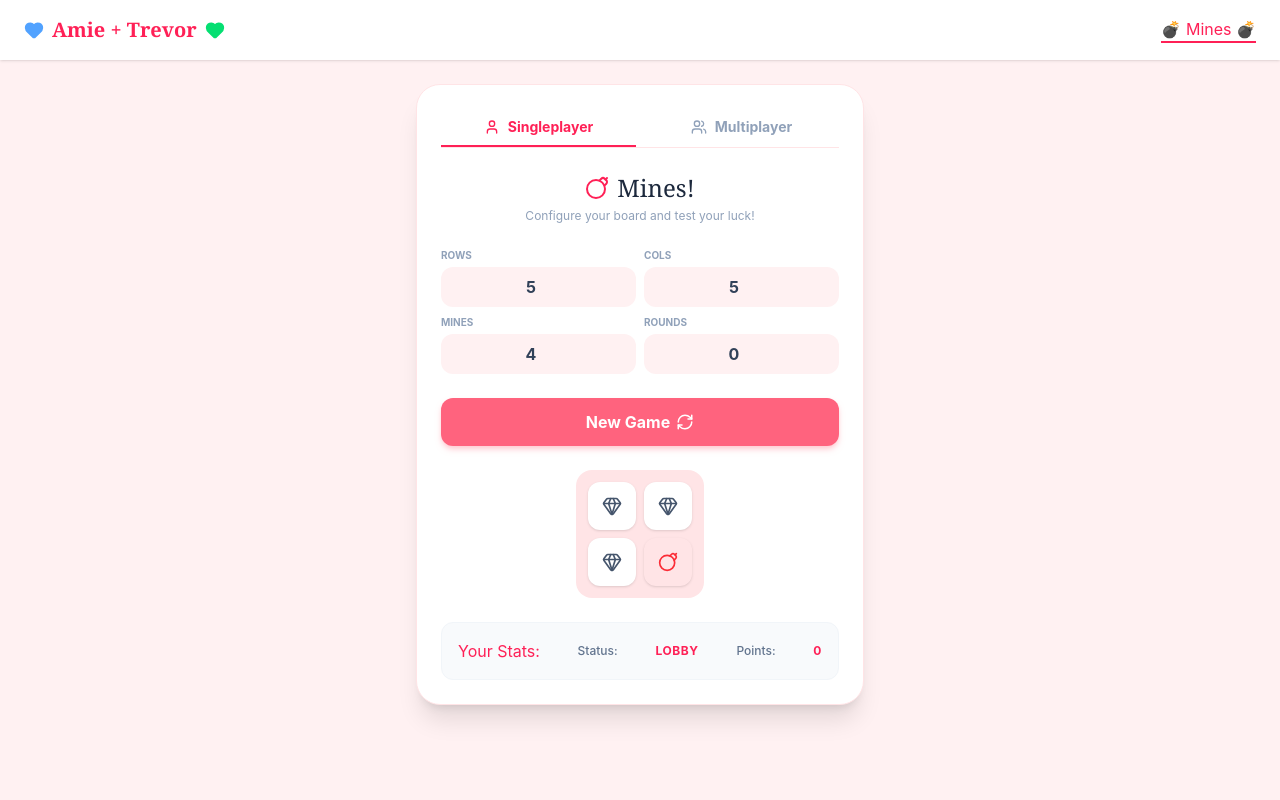
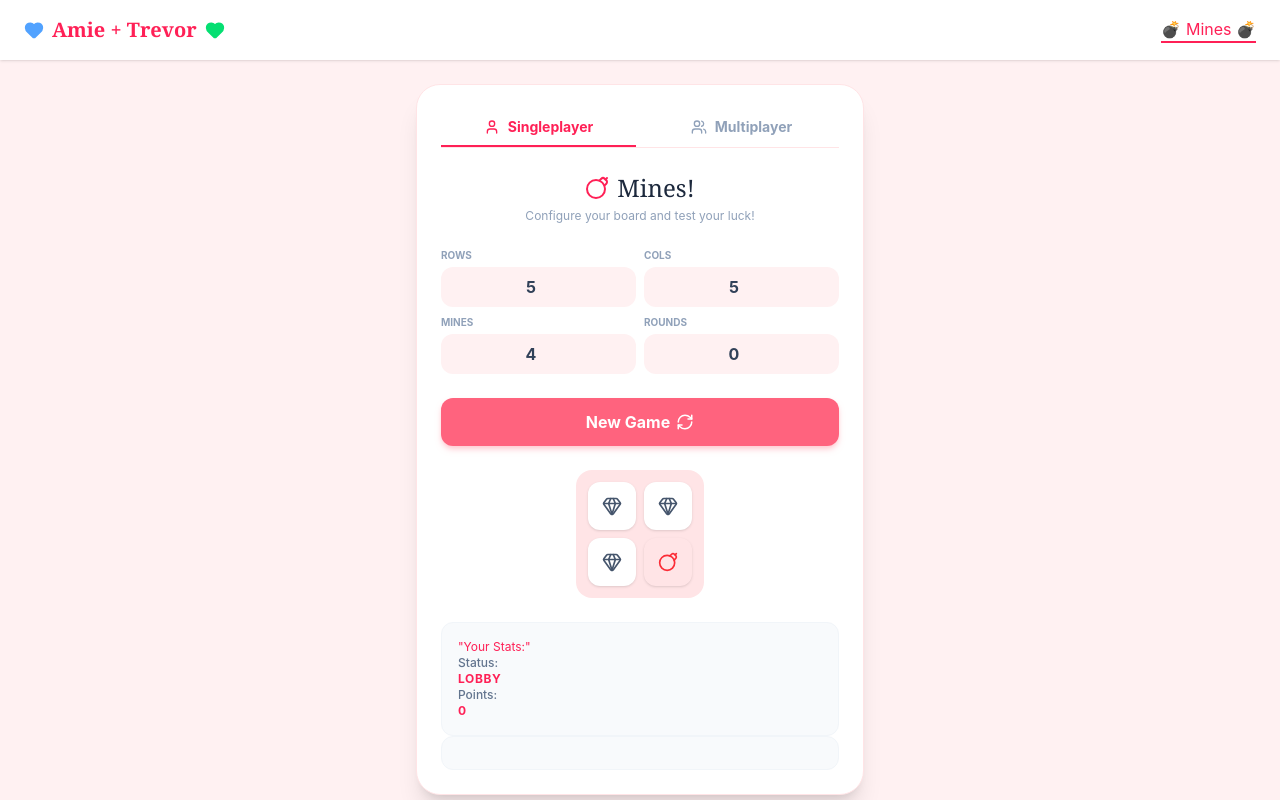
Before and after one commit to 4treess/amie, a React (Vite) app: page /mines in a window 1280 px wide. Built offline with nearby package versions, Linux system fonts and the light colour scheme.

Commit message:
Major visual changes that may not work

```diff
--- a/src/Mines.jsx
+++ b/src/Mines.jsx
@@ -516,9 +516,29 @@ const Mines = () => {
             </div>
 
             {/* SCORE / STATUS DISPLAY */}
-            <div className="bg-slate-50 p-4 rounded-xl flex items-center justify-between border border-slate-100 text-rose-500">
-              {activeTab === 'multiplayer'? nickname : "Your Stats:"}
-              <div className="flex items-center gap-2 text-xs text-slate-500 font-medium">
+
+            <div className="bg-slate-50 p-4 rounded-xl flex items-center justify-between border border-slate-100 text-rose-500 text-xs">
+              {activeTab === 'multiplayer'? Object.values(playersList).sort((a, b) => a.score - b.score).map(({nickname, status, score}) => {
+                <div>{nickname}
+                  <div className="flex items-center gap-2 text-xs text-slate-500 font-medium">
+                    Status:
+                  </div>
+                  <span className="text-xs font-bold text-rose-500 uppercase tracking-wider">
+                    {status}
+                  </span>
+                  <div className={`${roundsCount === 0 ? "absolute text-transparent" : "flex items-center gap-2 text-xs text-slate-500 font-medium" }`}>
+                    Round:
+                  </div>
+                  <span className={`${roundsCount === 0 ? "absolute text-transparent" : "text-xs font-bold text-rose-500 uppercase tracking-wider"}`}>
+                    {currentRound} / {roundsCount}
+                  </span>
+                  <div className="flex items-center gap-2 text-xs text-slate-500 font-medium">
+                    Points:
+                  </div>
+                  <span className="text-xs font-bold text-rose-500 uppercase tracking-wider">
+                    {Math.round(score*100)/100}
+                  </span>
+                </div>}) : <span>"Your Stats:" <div className="flex items-center gap-2 text-xs text-slate-500 font-medium">
                 Status:
               </div>
               <span className="text-xs font-bold text-rose-500 uppercase tracking-wider">
@@ -536,7 +556,13 @@ const Mines = () => {
               <span className="text-xs font-bold text-rose-500 uppercase tracking-wider">
                 {Math.round(points*100)/100}
               </span>
+              </span>}
             </div>
+
+            <div className="bg-slate-50 p-4 rounded-xl flex items-center justify-between border border-slate-100 text-rose-500 text-xs">
+
+            </div>
+
           </>
         )}
 
```
